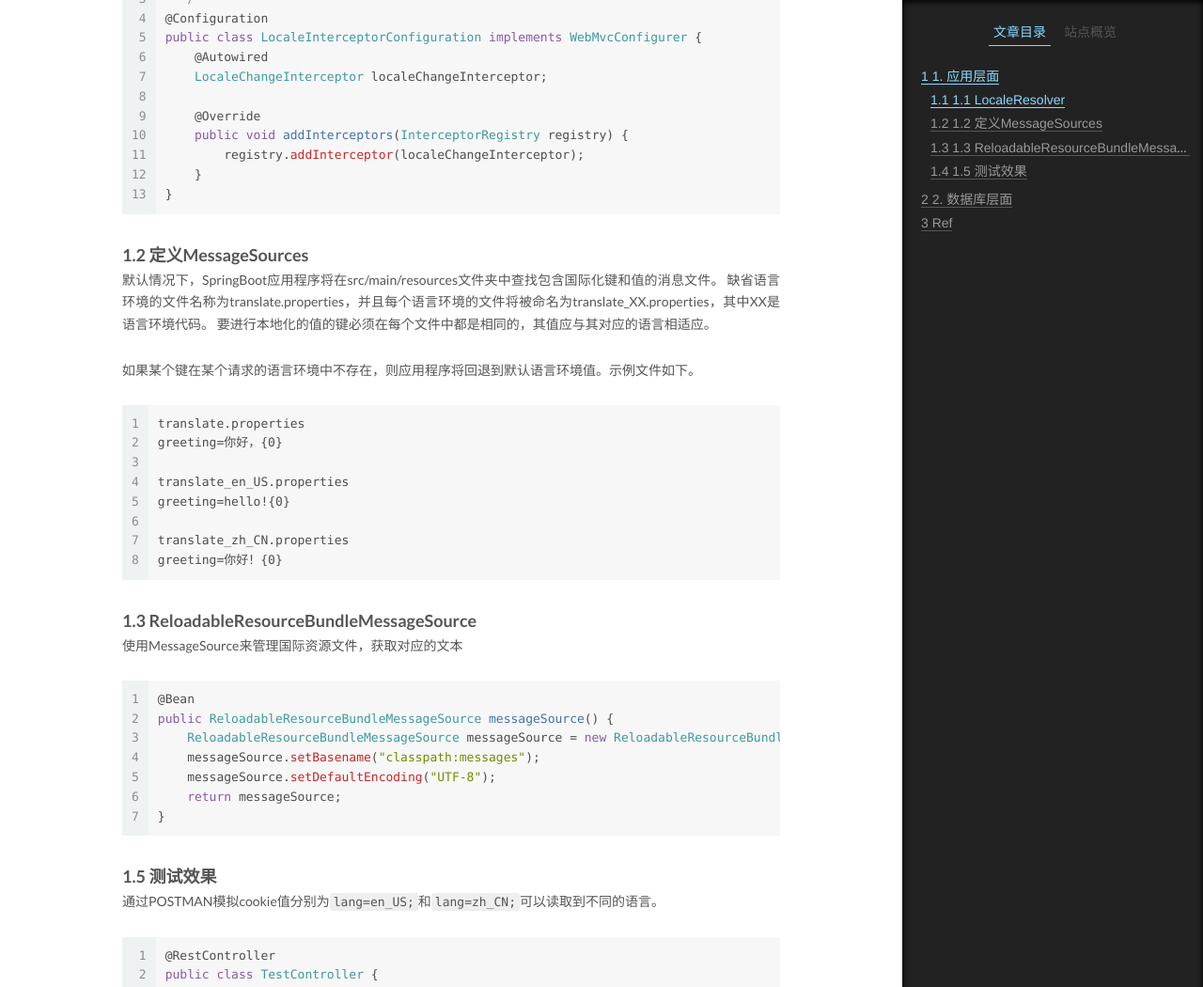
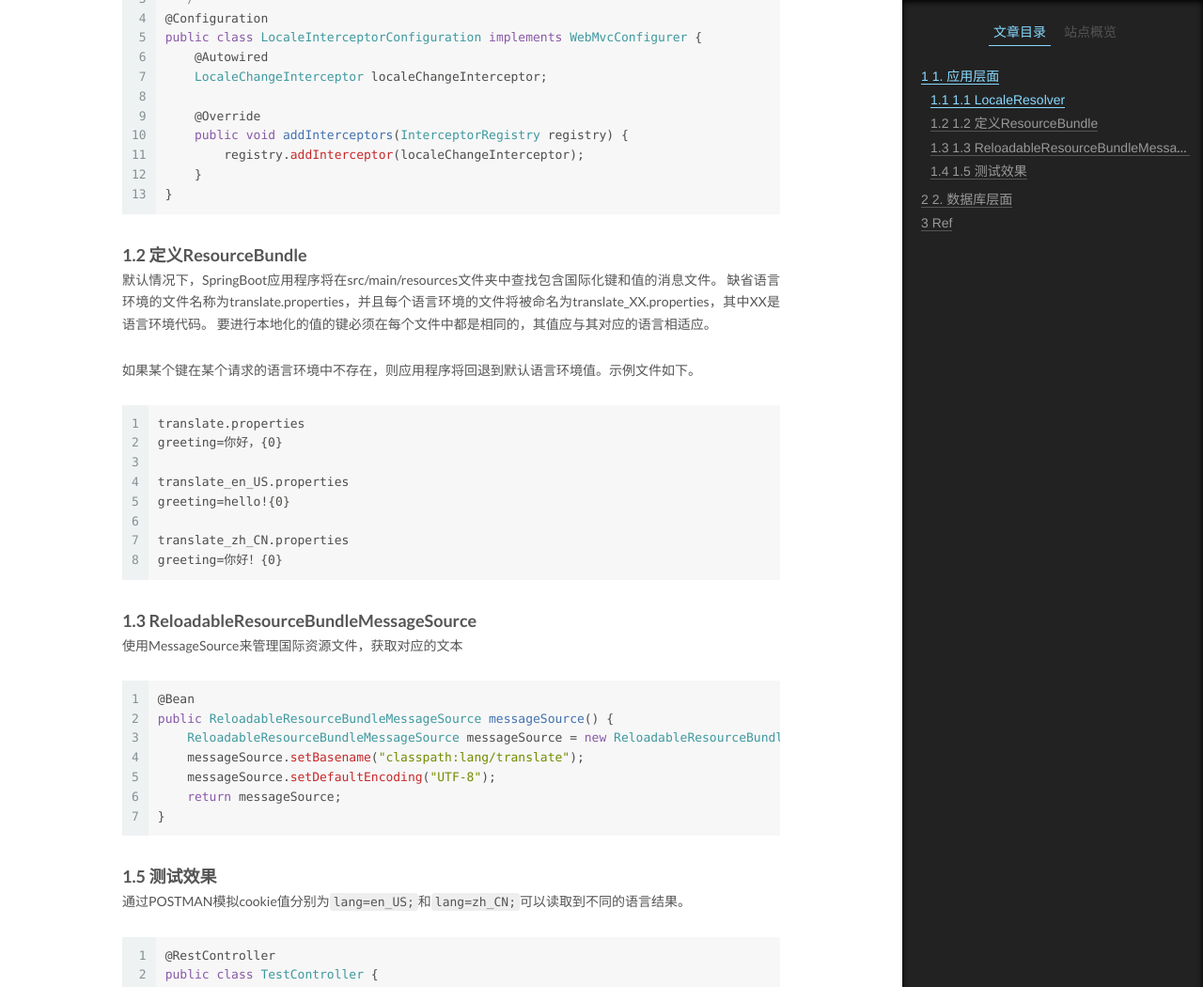
Before and after one commit to phaedo/blog, a Jekyll site: the page built from _posts/2019-08-15-SpringBoot应用如何国际化.md, in a window 1280 px wide and 1400 px high, scrolled down 1688 px. Shown: the top 1050 px of the window at 94% size. Built offline with Jekyll 4.4.1, drawn with Linux system fonts in a browser that asks for light colours; comment, search, counter and statistics services are not loaded.

````diff
--- a/_posts/2019-08-15-SpringBoot应用如何国际化.md
+++ b/_posts/2019-08-15-SpringBoot应用如何国际化.md
@@ -71,7 +71,7 @@ public class LocaleInterceptorConfiguration implements WebMvcConfigurer {
 }
 ```
 
-### 1.2 定义MessageSources
+### 1.2 定义ResourceBundle
 
 默认情况下，SpringBoot应用程序将在src/main/resources文件夹中查找包含国际化键和值的消息文件。 缺省语言环境的文件名称为translate.properties，并且每个语言环境的文件将被命名为translate_XX.properties，其中XX是语言环境代码。 要进行本地化的值的键必须在每个文件中都是相同的，其值应与其对应的语言相适应。
 
@@ -95,14 +95,14 @@ greeting=你好！{0}
 @Bean
 public ReloadableResourceBundleMessageSource messageSource() {
     ReloadableResourceBundleMessageSource messageSource = new ReloadableResourceBundleMessageSource();
-    messageSource.setBasename("classpath:messages");
+    messageSource.setBasename("classpath:lang/translate");
     messageSource.setDefaultEncoding("UTF-8");
     return messageSource;
 }
 ```
 
 ### 1.5 测试效果
-通过POSTMAN模拟cookie值分别为`lang=en_US;`和`lang=zh_CN;`可以读取到不同的语言。
+通过POSTMAN模拟cookie值分别为`lang=en_US;`和`lang=zh_CN;`可以读取到不同的语言结果。
 
 ```java
 @RestController
````
